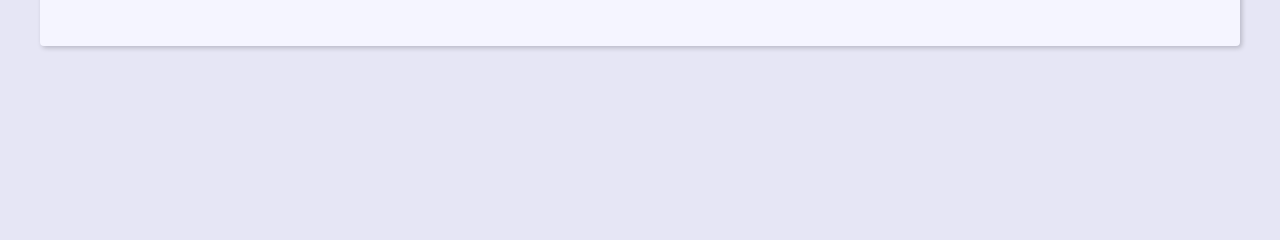
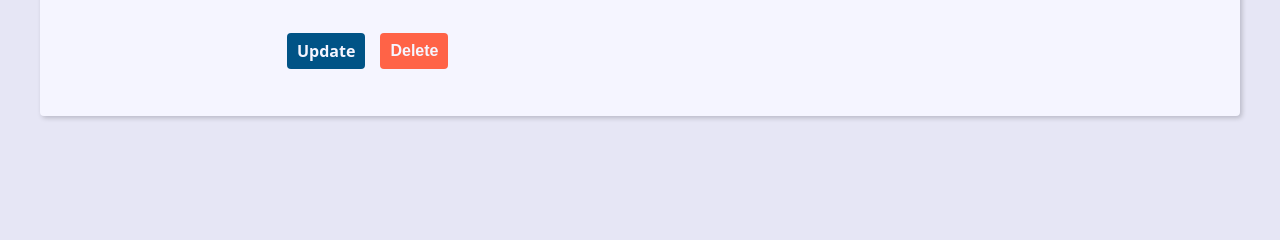
Before and after one commit to davidtanaka/projeto-agenda-django-23, a Django app: template contact/templates/contact/contact.html in a window 1280 px wide. Shown: the part 507-747 px from the top of the page. Run offline with Django 4.2, Linux system fonts and the light colour scheme; the template is opened without the code that fills it, so the values that code supplies are empty.

Commit message:
Criando a view, url e template para "delete" (apagar contatos)

```diff
--- a/base_static/global/css/style.css
+++ b/base_static/global/css/style.css
@@ -303,6 +303,27 @@ svg {
   transition: filter var(--transition-fast) ease-in-out;
 }
 
+.contact-links {
+  margin-block: calc(var(--small-font-size) * 2);
+  display: flex;
+  align-items: center;
+  gap: 0 var(--spacing);
+  margin-left: 11.5rem;
+}
+
+.btn-link {
+  font-size: var(--small-font-size);
+  text-decoration: none;
+  font-weight: bold;
+  padding: 1rem;
+  display: block;
+  line-height: var(--small-font-size);
+}
+
+.btn-delete {
+  background: tomato;
+}
+
 .btn:hover {
   filter: brightness(90%);
 }
--- a/contact/templates/contact/contact.html
+++ b/contact/templates/contact/contact.html
@@ -13,5 +13,21 @@
     <p><b>Description: </b>{{ contact.description }}</p>
     <p><b>Category: </b>{{ contact.category.name }}</p>
 
+
+
+  <div class="contact-links">
+    <a class="btn btn-link" href="{% url 'contact:update' contact.id %}">Update</a>
+
+    <form action="{% url 'contact:delete' contact.id %}" method="POST">
+      {% csrf_token %}
+
+      {% if confirmation == 'no' %}
+        <input type="hidden" name="confirmation" value="yes">
+        <button class="btn btn-link btn-delete" type="submit">Confirma?</button>
+      {% else %}
+        <button class="btn btn-link btn-delete" type="submit">Delete</button>
+      {% endif %}
+    </form>
   </div>
+</div>
 {% endblock content %}
--- a/contact/urls.py
+++ b/contact/urls.py
@@ -12,4 +12,5 @@ urlpatterns = [
     path('contact/<int:contact_id>/', views.contact, name='contact'),
     path('contact/create/', views.create, name='create'),
     path('contact/<int:contact_id>/update/', views.update, name='update'),
+    path('contact/<int:contact_id>/delete/', views.delete, name='delete'),
 ]
```
Also changed, not shown: contact/views/contact_forms.py (+19 -0 lines).
